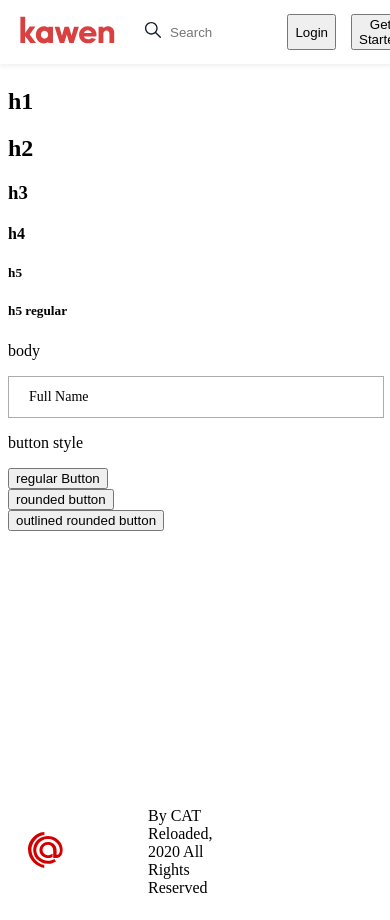
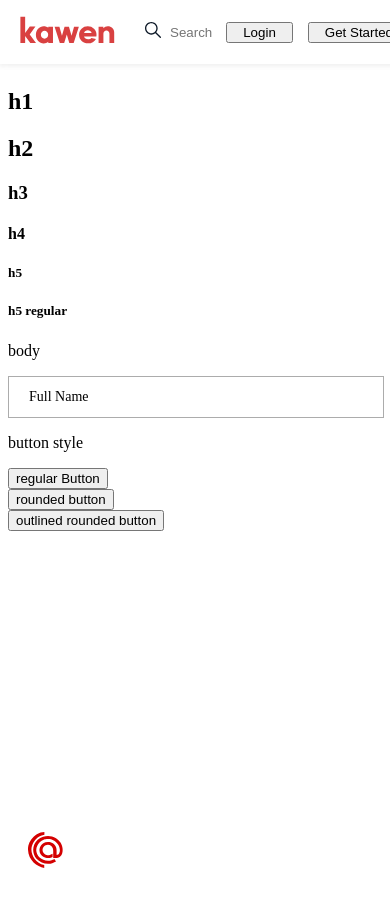
Before and after one commit to MohamedElmdary/kawen, a Next.js app: page / in a window 390 px wide. Shown: the top 920 px of the page. Built offline with nearby package versions, Linux system fonts and the light colour scheme.

Commit message:
Added responsive to footer & searchInput & navbar

```diff
--- a/components/footer/footer.module.scss
+++ b/components/footer/footer.module.scss
@@ -31,4 +31,10 @@
             margin: 0 15px;
         }
     }
+
+    @media (max-width: 667px) {
+        p {
+            display: none;
+        }
+    }
 }
--- a/components/navbar/index.tsx
+++ b/components/navbar/index.tsx
@@ -1,13 +1,17 @@
-import React from 'react';
+import React, { useState } from 'react';
 import classes from './navbar.module.scss';
 import SearchInput from '../searchInput';
 import Link from 'next/link';
+import useMediaQuery from '../../hooks/useMediaQuery';
 
 interface Props {
     logoOnly: boolean;
 }
 
 const Navbar: React.FC<Props> = ({ logoOnly }) => {
+    const [focus, setFocus] = useState(false);
+    const isMobile = useMediaQuery('(max-width: 667px)');
+
     return (
         <nav
             className={classes.navbar}
@@ -18,8 +22,15 @@ const Navbar: React.FC<Props> = ({ logoOnly }) => {
             </div>
             {!logoOnly && (
                 <>
-                    <SearchInput />
-                    <div className={classes.navbar__actions}>
+                    <SearchInput {...{ focus, isMobile, setFocus }} />
+                    <div
+                        className={[
+                            classes.navbar__actions,
+                            focus && isMobile
+                                ? classes.navbar__actions__focus
+                                : '',
+                        ].join(' ')}
+                    >
                         <Link href="/auth/[auth]" as="/auth/login">
                             <button className="btn btn-round btn-outline">
                                 Login
--- a/components/navbar/navbar.module.scss
+++ b/components/navbar/navbar.module.scss
@@ -1,3 +1,5 @@
+@import '../../shared/global';
+
 .navbar {
     height: 64px;
     position: fixed;
@@ -23,9 +25,32 @@
 
     &__actions {
         display: flex;
+        overflow: hidden;
+        @extend %transition;
+        transition-property: width;
 
-        > button:first-of-type {
-            margin: 0 15px;
+        > button {
+            &:first-of-type {
+                margin: 0 15px;
+            }
+
+            @media (max-width: 667px) {
+                min-width: auto;
+                padding-left: 15px;
+                padding-right: 15px;
+            }
+        }
+
+        &__focus {
+            width: 0;
         }
     }
 }
+
+// @media (max-width: 667px) {
+//     .navbar {
+//         > div:nth-of-type(2) {
+
+//         }
+//     }
+// }
--- a/components/searchInput/index.tsx
+++ b/components/searchInput/index.tsx
@@ -1,13 +1,27 @@
-import React from 'react';
+import React, { Dispatch } from 'react';
 import classes from './searchInput.module.scss';
 
-const searchInput: React.FC = () => {
+interface Props {
+    focus: boolean;
+    setFocus: Dispatch<React.SetStateAction<boolean>>;
+    isMobile: boolean;
+}
+
+const searchInput: React.FC<Props> = ({ isMobile, focus, setFocus }) => {
     return (
-        <div className={classes.search}>
+        <div
+            className={[
+                classes.search,
+                focus && isMobile ? classes.search__focus : '',
+            ].join(' ')}
+        >
             <div className={classes.search__icon}>
                 <img src="/images/icons/search-icon.svg" alt="search icon" />
             </div>
             <input
+                autoComplete="off"
+                onFocus={() => setFocus(true)}
+                onBlur={() => setFocus(false)}
                 className={classes.search__input}
                 type="text"
                 name="search"
--- a/components/searchInput/searchInput.module.scss
+++ b/components/searchInput/searchInput.module.scss
@@ -1,23 +1,42 @@
+@import '../../shared/global';
+
 .search {
     flex-grow: 1;
     position: relative;
+    @extend %transition;
+    transition-property: width;
+    background-color: var(--it-2);
+    border-radius: var(--border-r-2);
 
     &__icon {
         position: absolute;
         top: 50%;
         left: 15px;
         transform: translateY(-50%);
+        z-index: 1;
     }
 
     &__input {
         padding-left: 40px;
         padding-right: 15px;
-        background-color: var(--it-2);
+        background: none;
         height: 40px;
         border-radius: var(--border-r-2);
         display: block;
         width: 100%;
         outline: none;
         border: none;
+        position: relative;
+        z-index: 2;
+    }
+
+    @media (max-width: 667px) {
+        width: 46px;
+        margin-right: auto;
+        flex-grow: initial;
+    }
+
+    &__focus {
+        width: 100%;
     }
 }
```
